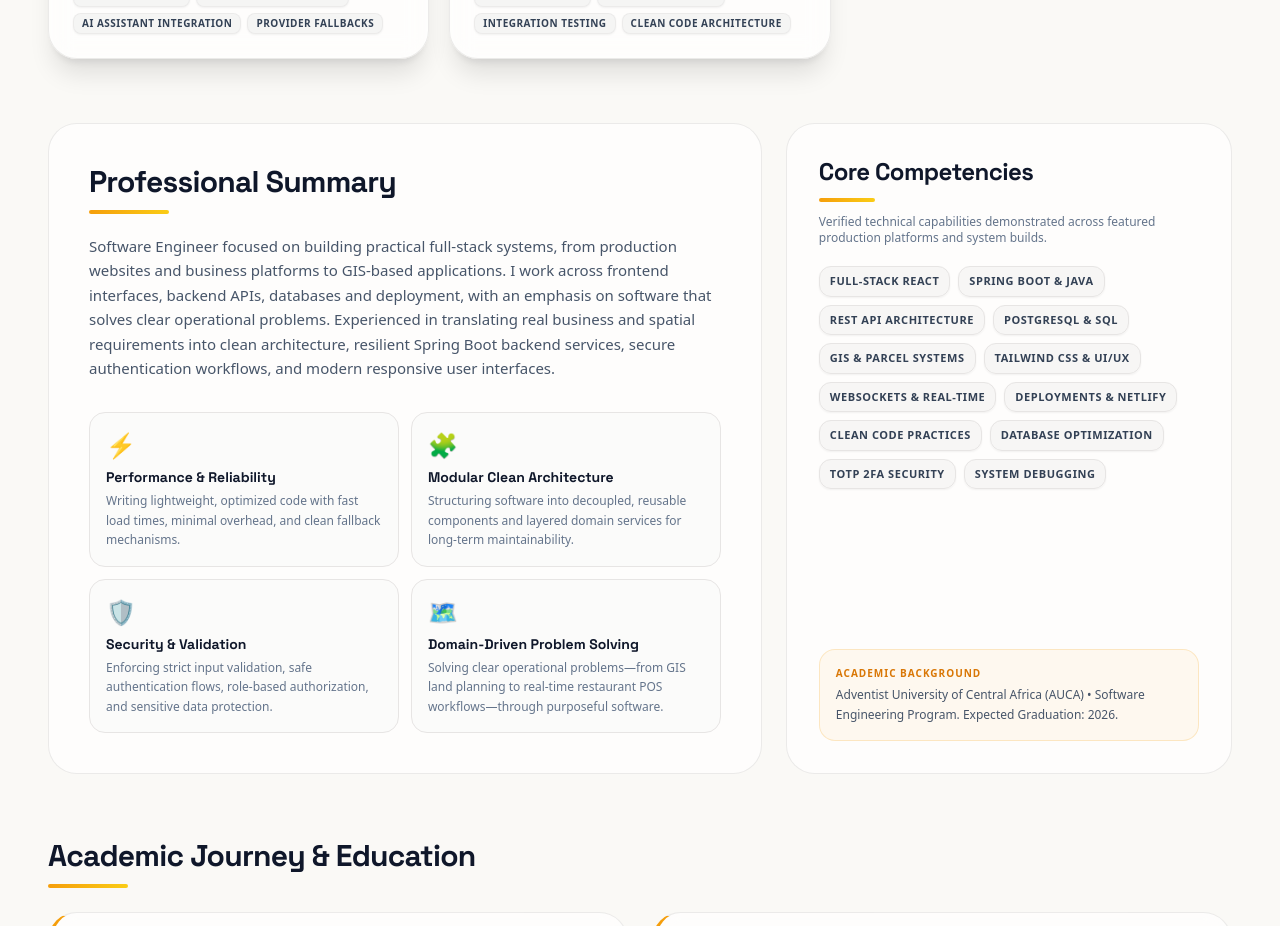
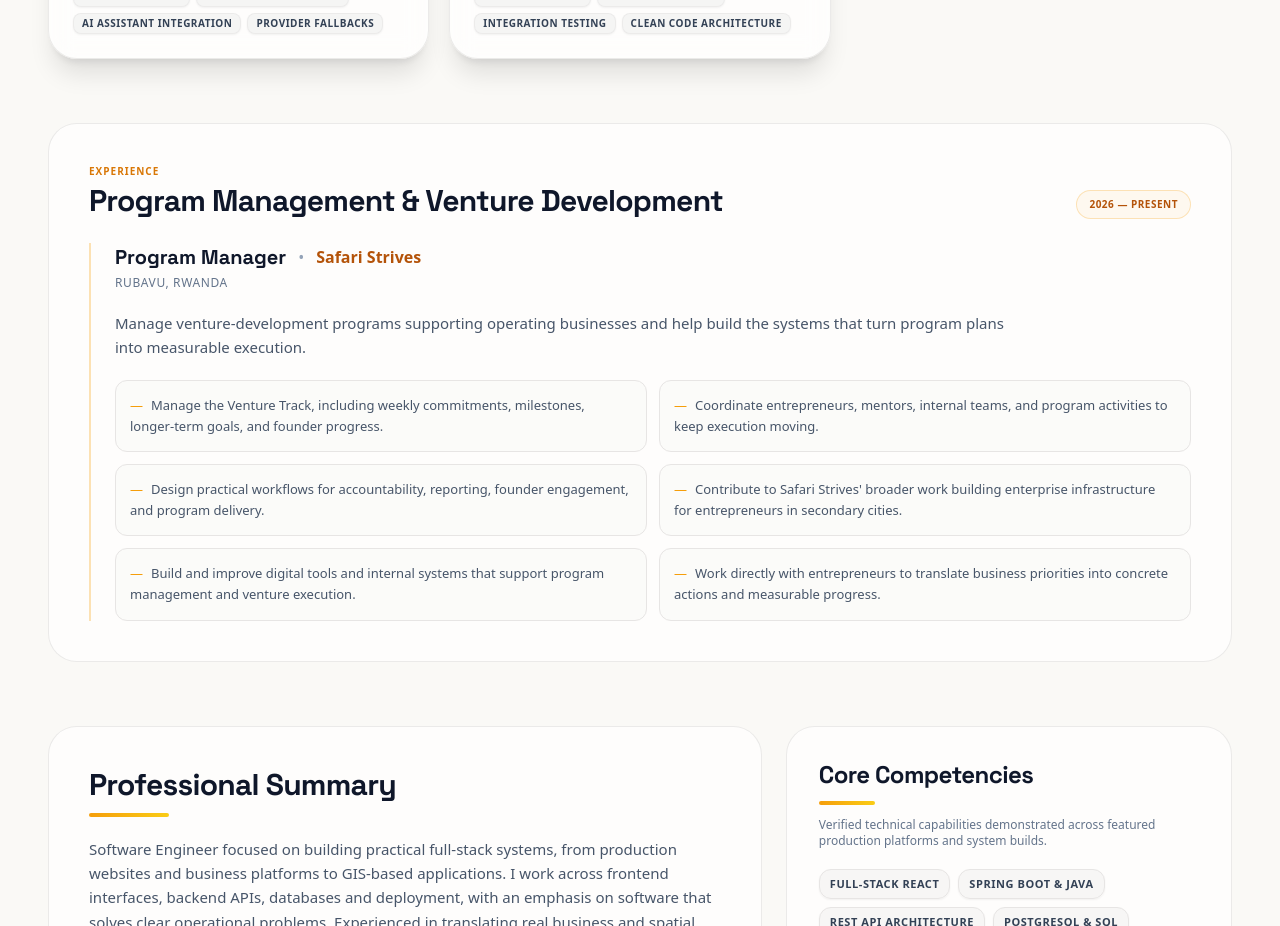
Before and after one commit to stevenbadaga/Personal-Portfolio, a React (Vite) app: page / in a window 1280 px wide. Shown: the part 4200-5126 px from the top of the page. Built offline with nearby package versions, Linux system fonts and the light colour scheme.

Commit message:
Add Safari Strives experience section

```diff
--- a/src/App.jsx
+++ b/src/App.jsx
@@ -3,6 +3,7 @@ import Navbar from "./components/Navbar";
 import Hero from "./components/Hero";
 import SelectedWork from "./components/SelectedWork";
 import SkillsSection from "./components/SkillsSection";
+import ExperienceSection from "./components/ExperienceSection";
 import SummarySection from "./components/SummarySection";
 import EducationSection from "./components/EducationSection";
 import CertificationsSection from "./components/CertificationsSection";
@@ -37,7 +38,7 @@ export default function App() {
   const [selectedCert, setSelectedCert] = useState(null);
 
   const sectionIds = useMemo(
-    () => ["home", "projects", "skills", "summary", "education", "certifications", "contact"],
+    () => ["home", "projects", "skills", "experience", "summary", "education", "certifications", "contact"],
     []
   );
 
@@ -187,6 +188,7 @@ export default function App() {
             <Hero />
             <SelectedWork onSelectProject={(project) => setSelectedProject(project)} />
             <SkillsSection />
+            <ExperienceSection />
             <SummarySection />
             <EducationSection />
             <CertificationsSection
```
